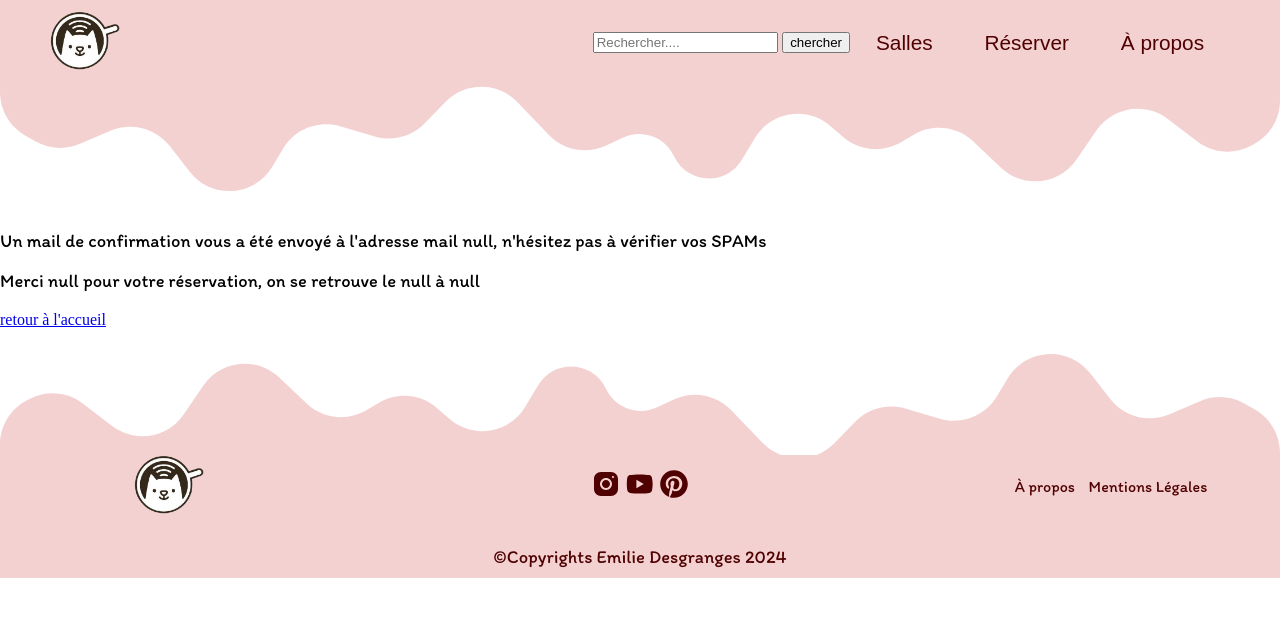
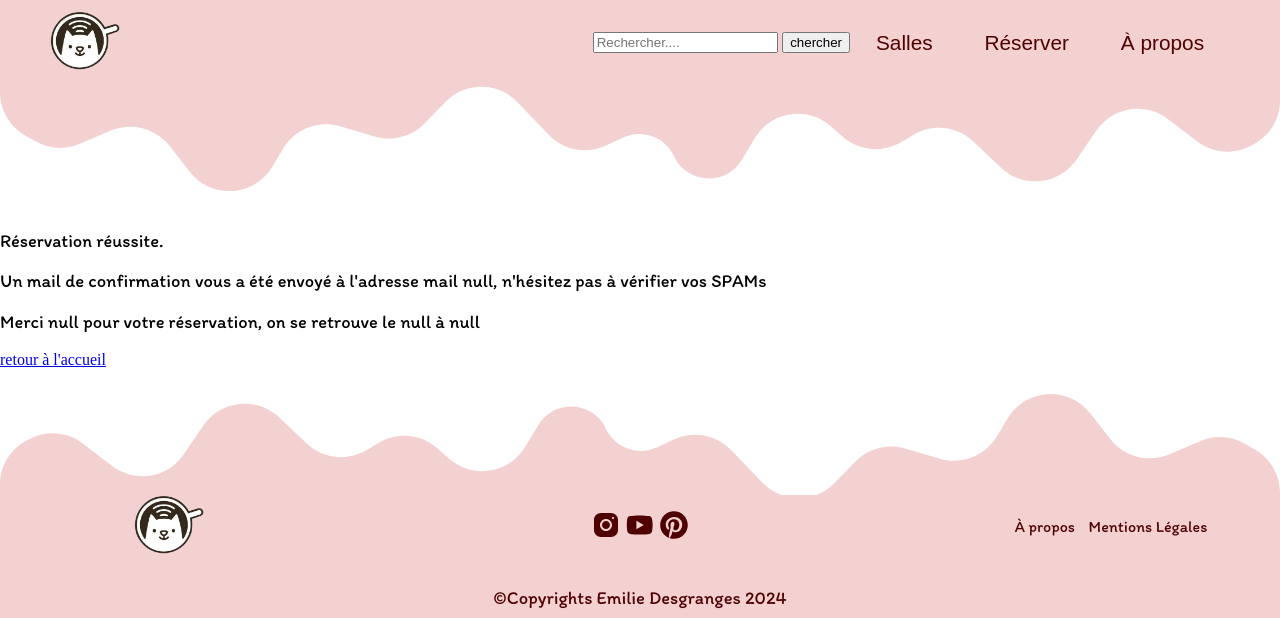
Before and after one commit to dragondoee/ResaWeb, a PHP site: page /confirmation.php in a window 1280 px wide. Shown: the top 618 px of the page. Run offline with PHP 8.4, Linux system fonts and the light colour scheme; some web fonts are replaced.

Commit message:
Update confirmation.php

```diff
--- a/confirmation.php
+++ b/confirmation.php
@@ -30,10 +30,11 @@
         var mail = localStorage.getItem('mail');
         var date = localStorage.getItem('date');
         var horaire = localStorage.getItem('horaire');
-        document.querySelector("main").innerHTML += '<p>Un mail de confirmation vous a été envoyé à l\'adresse mail '+ mail +', '
+        document.querySelector("main").innerHTML += '<p> Réservation réussite. </p>'
+        +'<p>Un mail de confirmation vous a été envoyé à l\'adresse mail '+ mail +', '
         +'n\'hésitez pas à vérifier vos SPAMs</p>'
             + '<p>Merci '+ prenom +' pour votre réservation, on se retrouve le '+ date +' à '+ horaire +'</p>'
-            + '<a href="index.php">retour à l\'accueil</a>';
+            + '<a href="index.php" id="content">retour à l\'accueil</a>';
 
 
     </script>
```
